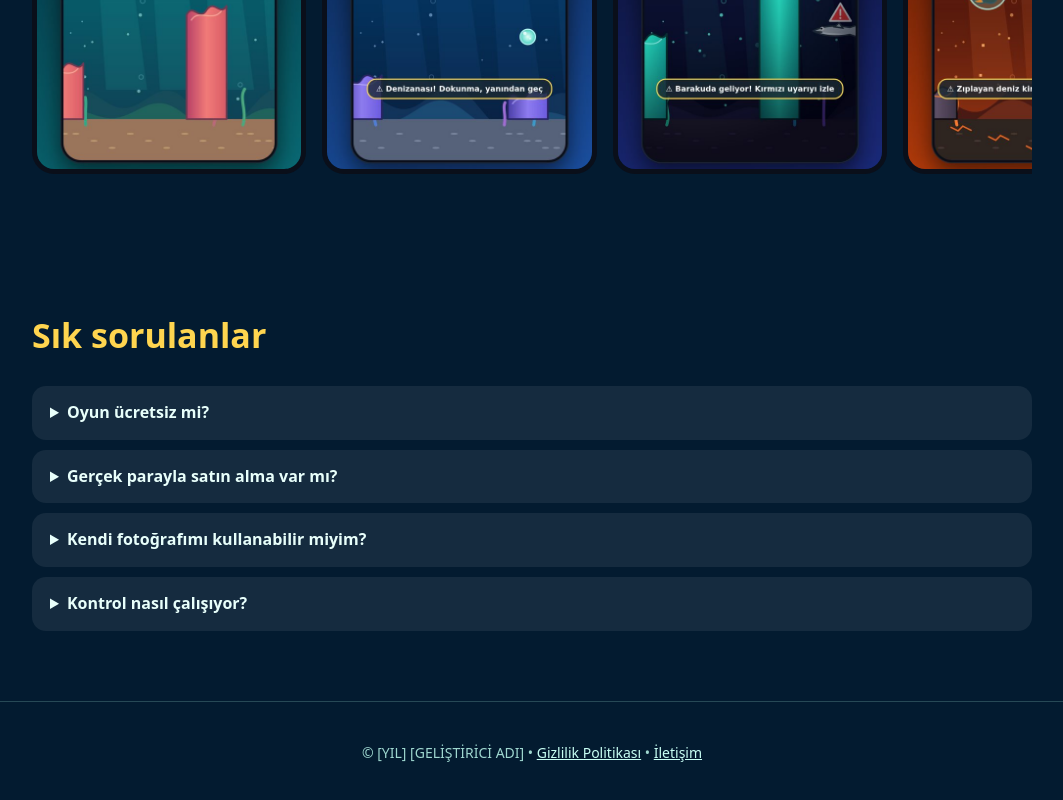
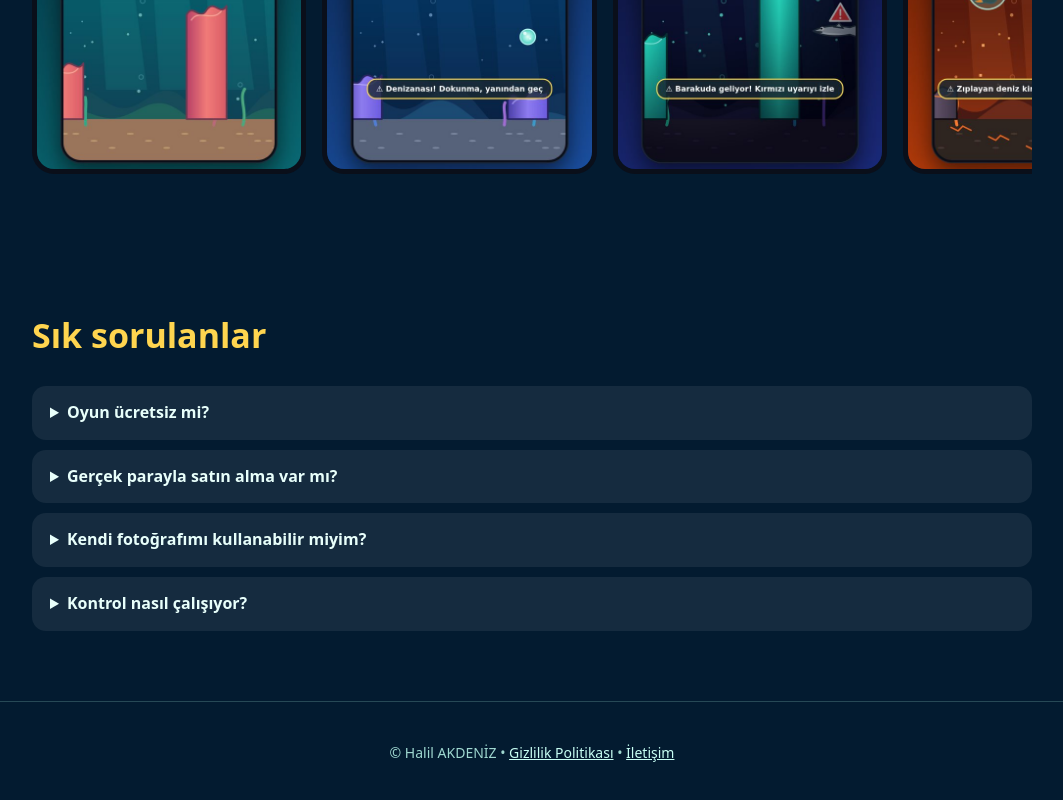
Before and after one commit to ilerleyenhalil-jpg/ilerleyenhalil-jpg.github.io, a plain HTML site: page index.html in a window 1280 px wide. Shown: the part 1596-2396 px from the top of the page, without its empty margins (108-1171 px from the left). Drawn offline with Linux system fonts and the light colour scheme.

Commit message:
Update index.html

```diff
--- a/index.html
+++ b/index.html
@@ -47,4 +47,4 @@ footer{padding:40px 0;color:#9fd8d0;text-align:center;font-size:14px;border-top:
 <details><summary>Gerçek parayla satın alma var mı?</summary><p>Hayır. İnciler yalnızca oynayarak kazanılır.</p></details>
 <details><summary>Kendi fotoğrafımı kullanabilir miyim?</summary><p>Evet; fotoğraf yalnızca cihazında saklanır, internete gönderilmez. Yalnızca sana ait veya izin aldığın fotoğrafları kullan.</p></details>
 <details><summary>Kontrol nasıl çalışıyor?</summary><p>Ekrana basılı tut: dalgıç yükselir. Bırak: batar. Ayarlardan hassasiyeti değiştirebilirsin.</p></details></div></section>
-<footer><div class="wrap">© [YIL] [GELİŞTİRİCİ ADI] • <a href="gizlilik.html">Gizlilik Politikası</a> • <a href="mailto:[E-POSTA]">İletişim</a></div></footer></body></html>
+<footer><div class="wrap">© Halil AKDENİZ • <a href="gizlilik.html">Gizlilik Politikası</a> • <a href="mailto:[E-POSTA]">İletişim</a></div></footer></body></html>
```
